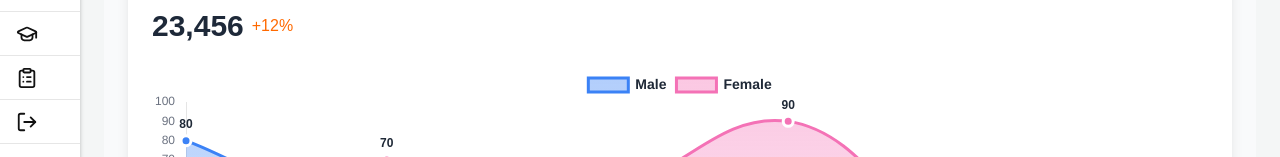
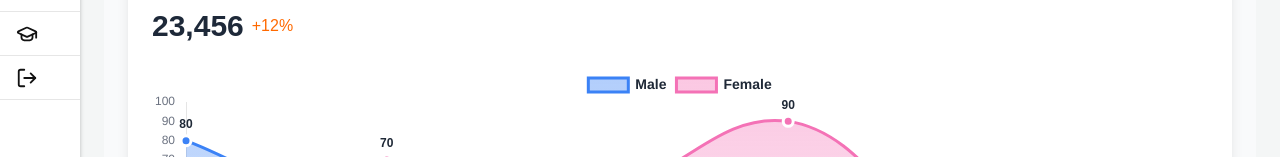
Before and after one commit to CombineFoundation/portal-combine-foundation-main, a Next.js app: page /admin/volunteers in a window 1280 px wide. Shown: the part 176-333 px from the top of the page. Built offline with nearby package versions, Linux system fonts and the light colour scheme.

Commit message:
Committed

```diff
--- a/src/app/admin/tasks/page.tsx
+++ /dev/null
@@ -1,14 +0,0 @@
-import React from "react";
-import TaskUpload  from "../../components/Tasks/TaskUpload";
-import  TaskGrid  from "../../components/Tasks/TaskGrid";
-
-const Index: React.FC = () => {
-  return (
-    <div>
-      <TaskUpload />
-      <TaskGrid />
-    </div>
-  );
-};
-
-export default Index;
--- a/src/app/components/layouts/sidebar.tsx
+++ b/src/app/components/layouts/sidebar.tsx
@@ -9,7 +9,6 @@ import {
   Handshake,
   BookOpen,
   GraduationCap,
-  ClipboardList,
   ChevronsLeft,
   ChevronsRight,
   LogOut,
@@ -43,7 +42,6 @@ export const Sidebar: React.FC<SidebarProps> = ({
       path: "/admin/courses",
       icon: <GraduationCap size={22} />,
     },
-    { label: "Tasks", path: "/admin/tasks", icon: <ClipboardList size={22} /> },
     { label: "LogOut", path: "/", icon: <LogOut size={22} /> },
   ];
 
```
